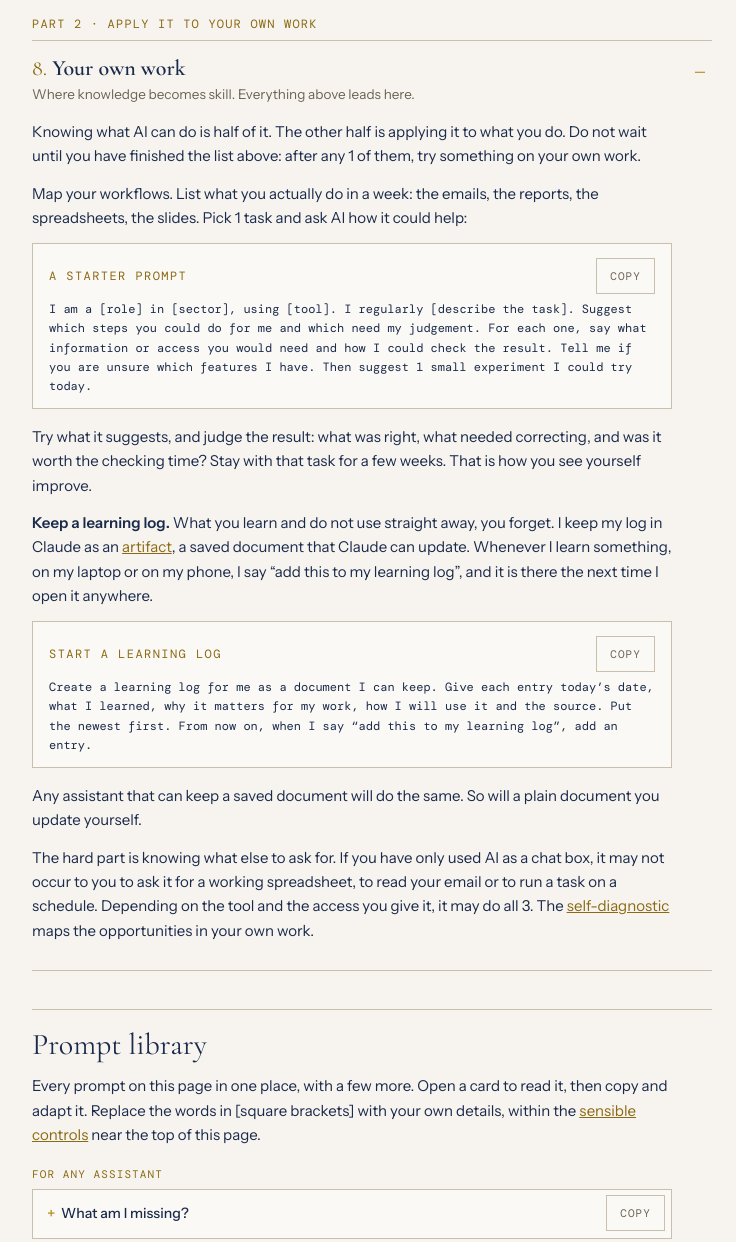
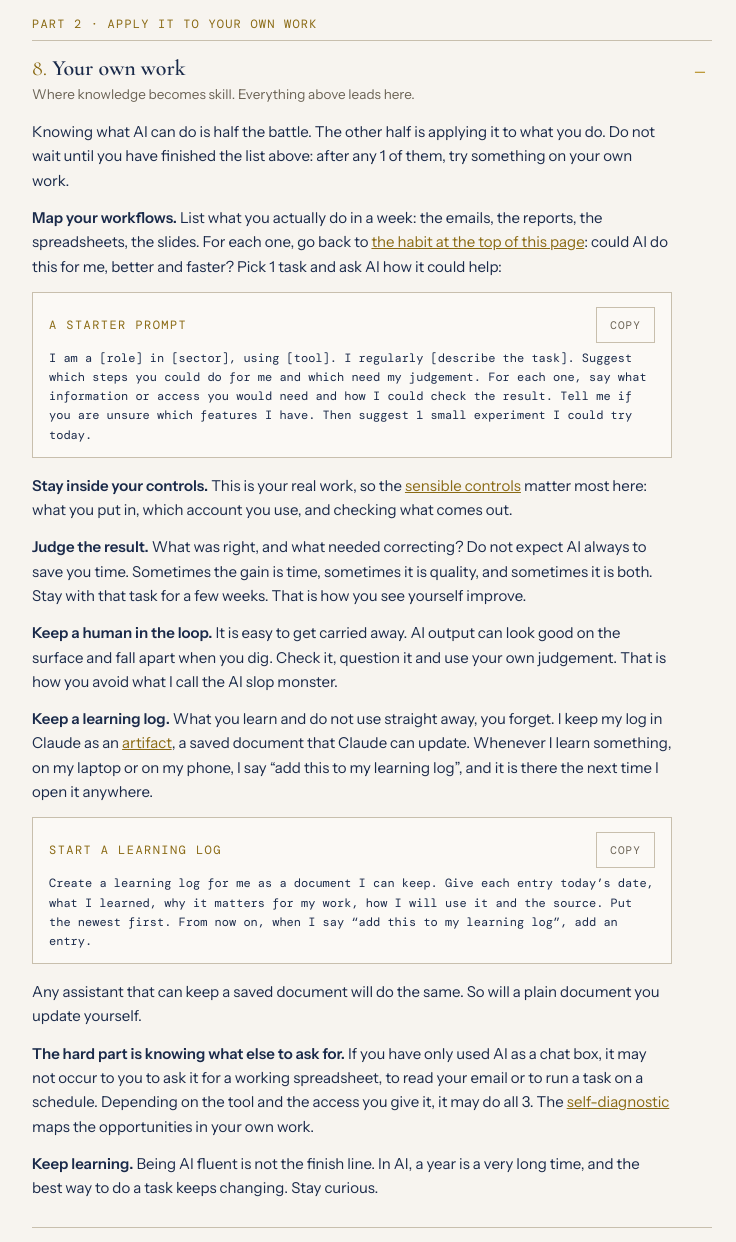
Before and after one commit to MahdiONeill/ai-fluency, a plain HTML site: page learn/index.html in a window 1280 px wide. Shown: the part 4140-5382 px from the top of the page, without its empty margins (268-1004 px from the left). Drawn offline with nearby package versions, Linux system fonts and the light colour scheme; a web font is replaced by a local one.

Commit message:
Learn page v17: "Your own work"
Way 8: half the battle; call back to the habit at the top; a reminder of the
sensible controls; time versus quality; human in the loop and the AI slop
monster; a closing "Keep learning". Bold lead-ins for scanning.
Previous Learn version is commit 437d582.

Co-Authored-By: Claude Fable 5.2 <noreply@anthropic.com>

```diff
--- a/learn/index.html
+++ b/learn/index.html
@@ -244,14 +244,17 @@
 </div>
 <div class="lib-group part">Part 2 · Apply it to your own work</div>
 <div class="methods">
-<details class="method" id="doing" open><summary><h3>Your own work</h3><span class="mb">Where knowledge becomes skill. Everything above leads here.</span></summary><div class="inner"><p>Knowing what AI can do is half of it. The other half is applying it to what you do. Do not wait until you have finished the list above: after any 1 of them, try something on your own work.</p>
-<p>Map your workflows. List what you actually do in a week: the emails, the reports, the spreadsheets, the slides. Pick 1 task and ask AI how it could help:</p>
+<details class="method" id="doing" open><summary><h3>Your own work</h3><span class="mb">Where knowledge becomes skill. Everything above leads here.</span></summary><div class="inner"><p>Knowing what AI can do is half the battle. The other half is applying it to what you do. Do not wait until you have finished the list above: after any 1 of them, try something on your own work.</p>
+<p><b>Map your workflows.</b> List what you actually do in a week: the emails, the reports, the spreadsheets, the slides. For each one, go back to <a href="#start">the habit at the top of this page</a>: could AI do this for me, better and faster? Pick 1 task and ask AI how it could help:</p>
 <div class="prompt"><div class="lb"><span>A starter prompt</span><button class="copy" data-copy="6">Copy</button></div><div class="tx">I am a [role] in [sector], using [tool]. I regularly [describe the task]. Suggest which steps you could do for me and which need my judgement. For each one, say what information or access you would need and how I could check the result. Tell me if you are unsure which features I have. Then suggest 1 small experiment I could try today.</div><textarea class="copybox" readonly></textarea></div>
-<p>Try what it suggests, and judge the result: what was right, what needed correcting, and was it worth the checking time? Stay with that task for a few weeks. That is how you see yourself improve.</p>
+<p><b>Stay inside your controls.</b> This is your real work, so the <a href="#risk">sensible controls</a> matter most here: what you put in, which account you use, and checking what comes out.</p>
+<p><b>Judge the result.</b> What was right, and what needed correcting? Do not expect AI always to save you time. Sometimes the gain is time, sometimes it is quality, and sometimes it is both. Stay with that task for a few weeks. That is how you see yourself improve.</p>
+<p><b>Keep a human in the loop.</b> It is easy to get carried away. AI output can look good on the surface and fall apart when you dig. Check it, question it and use your own judgement. That is how you avoid what I call the AI slop monster.</p>
 <p><b>Keep a learning log.</b> What you learn and do not use straight away, you forget. I keep my log in Claude as an <a href="https://mahdioneill.github.io/ai-fluency/challenge/#glossary=artifact" target="_blank" rel="noopener">artifact</a>, a saved document that Claude can update. Whenever I learn something, on my laptop or on my phone, I say “add this to my learning log”, and it is there the next time I open it anywhere.</p>
 <div class="prompt"><div class="lb"><span>Start a learning log</span><button class="copy" data-copy="7">Copy</button></div><div class="tx">Create a learning log for me as a document I can keep. Give each entry today’s date, what I learned, why it matters for my work, how I will use it and the source. Put the newest first. From now on, when I say “add this to my learning log”, add an entry.</div><textarea class="copybox" readonly></textarea></div>
 <p>Any assistant that can keep a saved document will do the same. So will a plain document you update yourself.</p>
-<p>The hard part is knowing what else to ask for. If you have only used AI as a chat box, it may not occur to you to ask it for a working spreadsheet, to read your email or to run a task on a schedule. Depending on the tool and the access you give it, it may do all 3. The <a href="https://mahdioneill.github.io/ai-fluency/diagnostic/" target="_blank" rel="noopener">self-diagnostic</a> maps the opportunities in your own work.</p></div></details>
+<p><b>The hard part is knowing what else to ask for.</b> If you have only used AI as a chat box, it may not occur to you to ask it for a working spreadsheet, to read your email or to run a task on a schedule. Depending on the tool and the access you give it, it may do all 3. The <a href="https://mahdioneill.github.io/ai-fluency/diagnostic/" target="_blank" rel="noopener">self-diagnostic</a> maps the opportunities in your own work.</p>
+<p><b>Keep learning.</b> Being AI fluent is not the finish line. In AI, a year is a very long time, and the best way to do a task keeps changing. Stay curious.</p></div></details>
 </div>
 <h2 id="library">Prompt library</h2>
 <p>Every prompt on this page in one place, with a few more. Open a card to read it, then copy and adapt it. Replace the words in [square brackets] with your own details, within the <a href="#risk">sensible controls</a> near the top of this page.</p>
```
